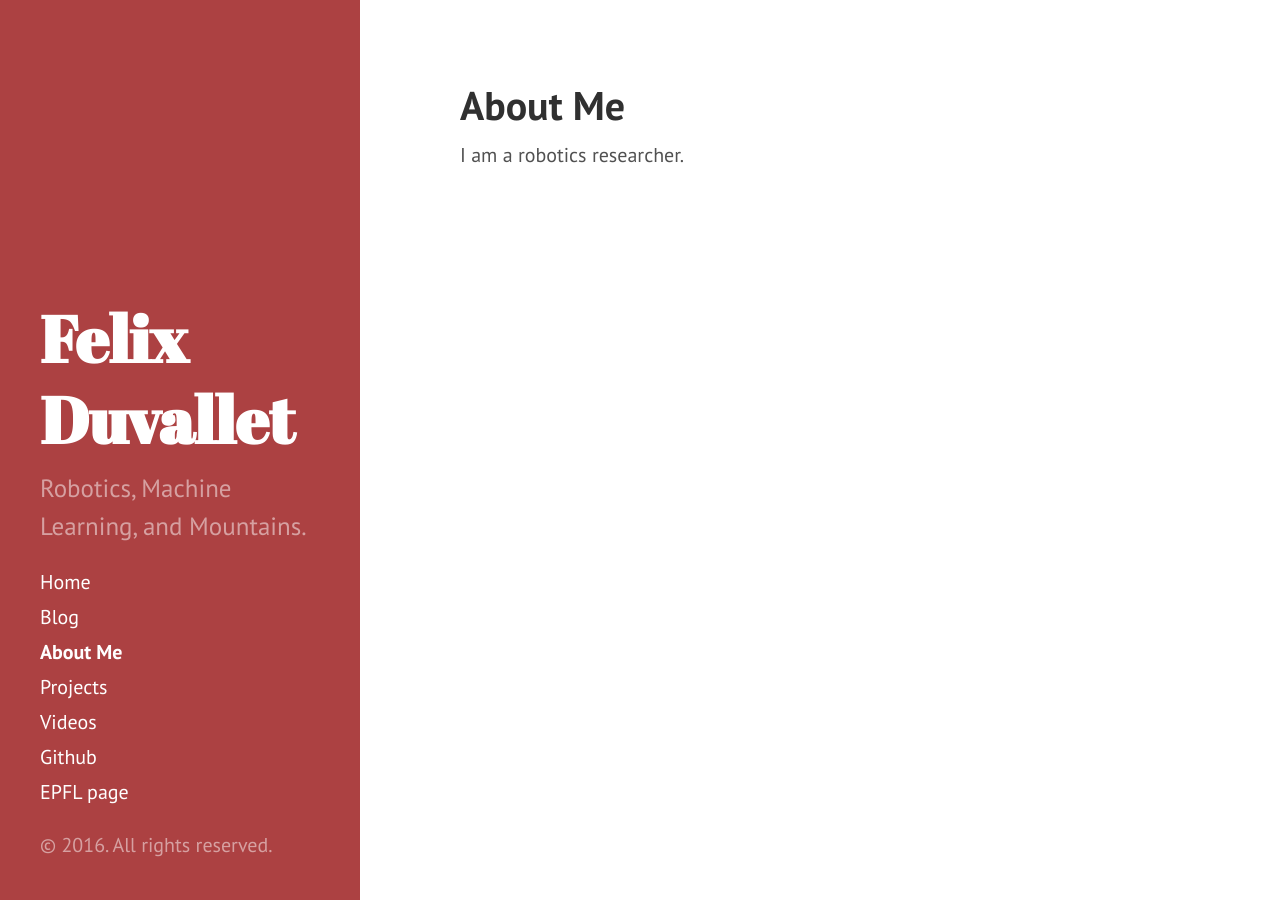
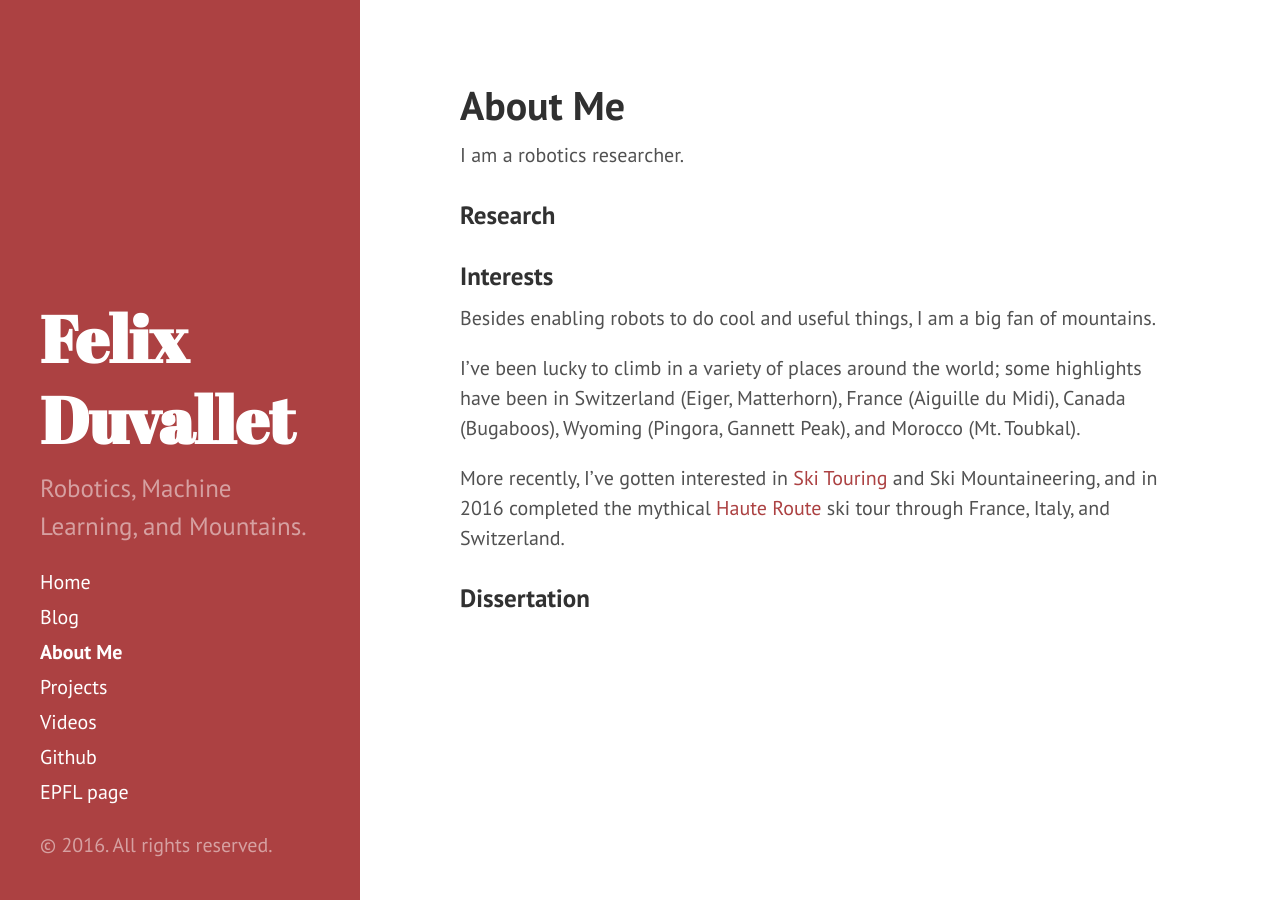
Before and after one commit to felixduvallet/felixduvallet.github.io, a Jekyll site: the page built from about.md, in a window 1280 px wide. Built offline with Jekyll 4.4.1, drawn with Linux system fonts in a browser that asks for light colours.

Commit message:
added interests

```diff
--- a/about.md
+++ b/about.md
@@ -4,3 +4,21 @@ title: About Me
 ---
 
 I am a robotics researcher.
+
+### Research
+
+### Interests
+
+Besides enabling robots to do cool and useful things, I am a big fan of mountains.
+
+I've been lucky to climb in a variety of places around the world;
+some highlights have been in
+Switzerland (Eiger, Matterhorn),
+France (Aiguille du Midi),
+Canada (Bugaboos),
+Wyoming (Pingora, Gannett Peak),
+and Morocco (Mt. Toubkal).
+
+More recently, I've gotten interested in [Ski Touring](https://en.wikipedia.org/wiki/Ski_touring) and Ski Mountaineering, and in 2016 completed the mythical [Haute Route](https://en.wikipedia.org/wiki/Haute_Route#Grande_Lui_variation) ski tour through France, Italy, and Switzerland.
+
+### Dissertation
```
